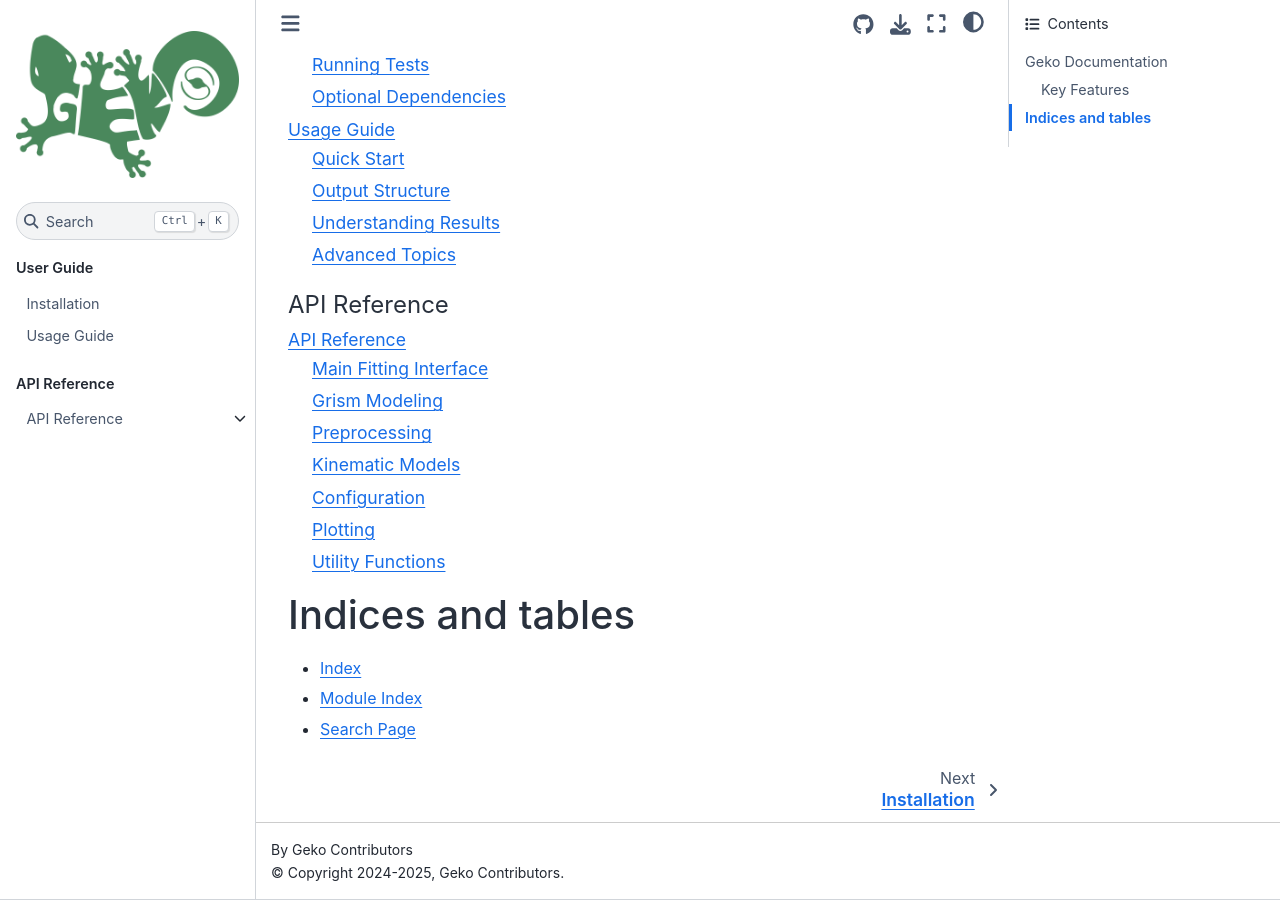
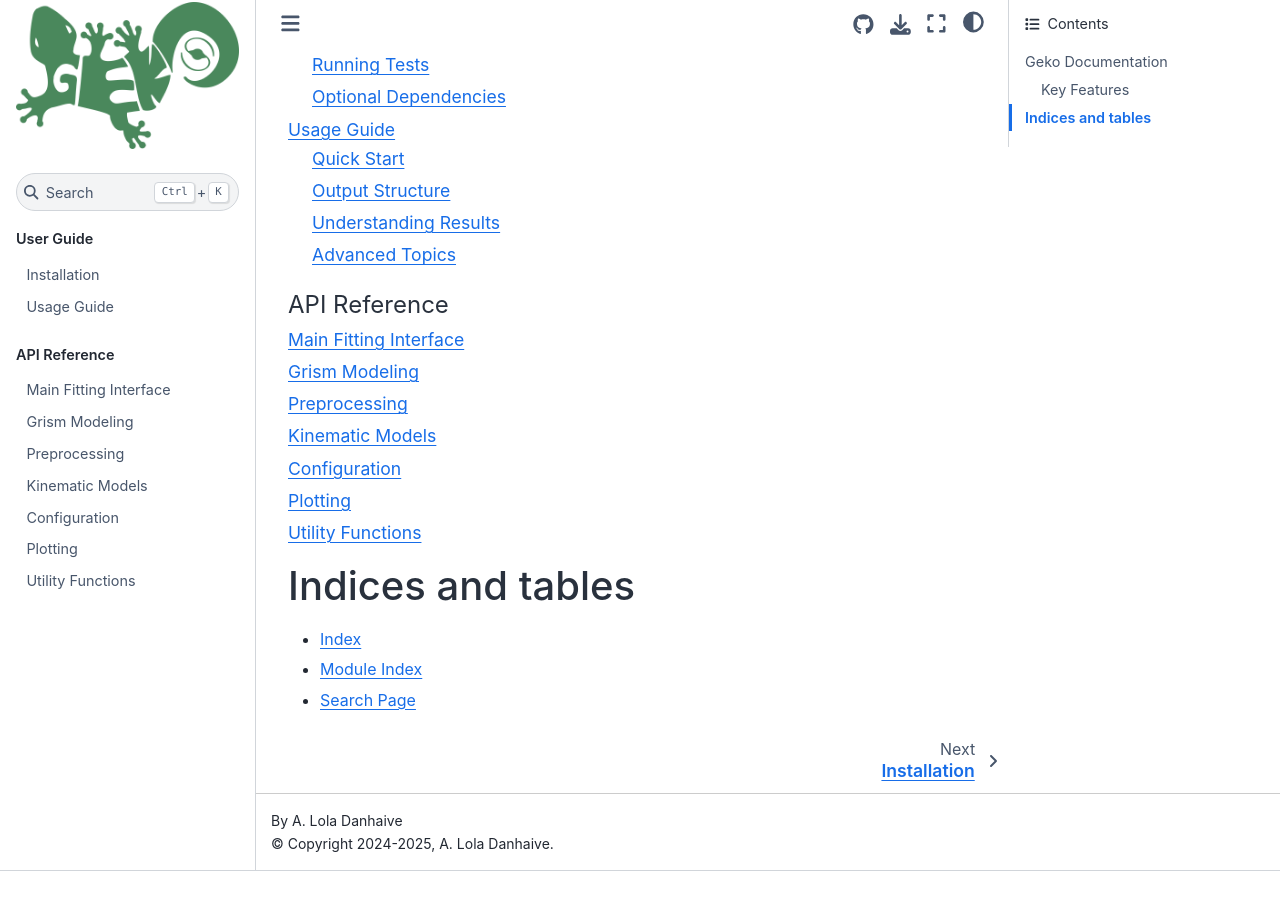
Before and after one commit to angelicalola-danhaive/geko, a Sphinx documentation site: the page built from doc/index.rst, in a window 1280 px wide and 900 px high, scrolled down 617 px. Built offline with Sphinx 7.4.7 and the Sphinx Book theme 1.1.4, drawn with Linux system fonts in a browser that asks for light colours; pages that are not in the unit, such as notebooks, are missing from menus; after the commit the page ends 1488 px from its top, so only the background shows below that.

Commit message:
removed overarching API directory

```diff
--- a/doc/conf.py
+++ b/doc/conf.py
@@ -72,8 +72,8 @@
 # -- Project information -----------------------------------------------------
 
 project = 'astro-geko'
-copyright = '2024-2025, Geko Contributors'
-author = 'Geko Contributors'
+copyright = '2024-2025, A. Lola Danhaive'
+author = 'A. Lola Danhaive'
 version = '0.1.0'
 release = '0.1.0'
 
--- a/doc/index.rst
+++ b/doc/index.rst
@@ -35,7 +35,13 @@
    :maxdepth: 2
    :caption: API Reference
 
-   api
+   api_fitting
+   api_grism
+   api_preprocess
+   api_models
+   api_config
+   api_plotting
+   api_utils
 
 Indices and tables
 ==================
```
